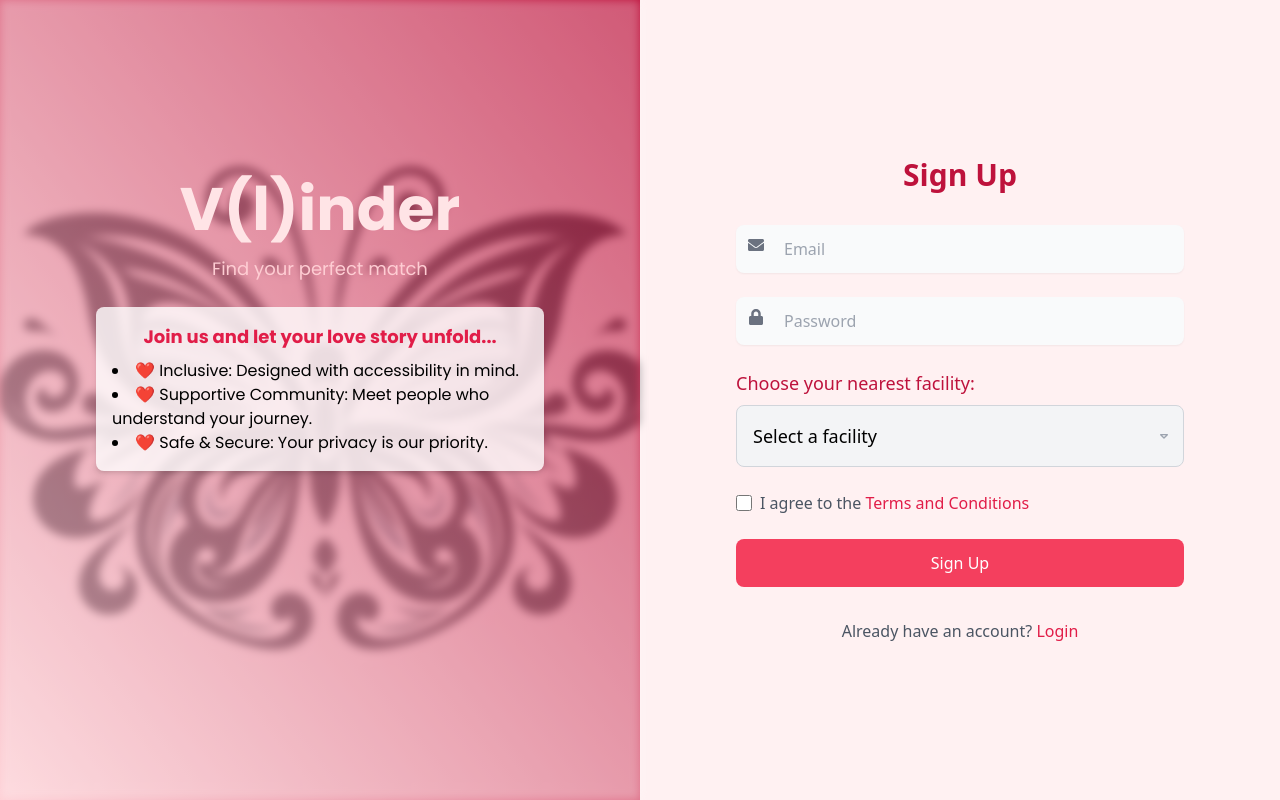
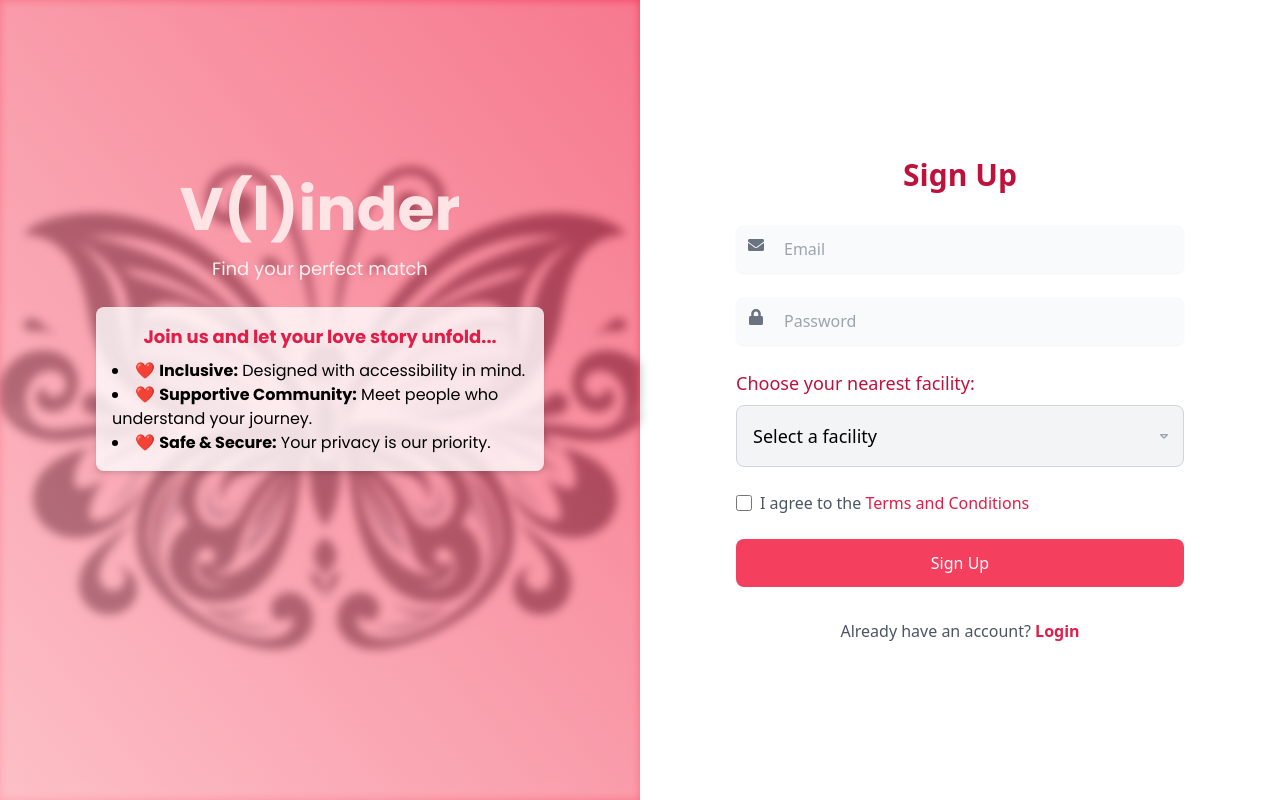
Before and after one commit to remcohofmans/RnD, a React (Create React App) app: page /login in a window 1280 px wide. Both pictures are taken after a click on the button "Sign Up". Built offline with nearby package versions, Linux system fonts and the light colour scheme; no server answers.

Commit message:
Apply new color palette

```diff
--- a/src/Components/LoginRegister.jsx
+++ b/src/Components/LoginRegister.jsx
@@ -35,7 +35,7 @@ const LoginRegister = ({ loginWithEmail, signUpWithEmail }) => {
   return (
     <div className="min-h-screen flex">
       {/* Left Half */}
-      <div className="w-1/2 flex flex-col items-center justify-center bg-gradient-to-tr from-[#fecdd3] to-[#be123c] relative py-10">
+      <div className="w-1/2 flex flex-col items-center justify-center bg-gradient-to-tr from-[#fda4af] to-[#f43f5e] relative py-10">
         <div
           className="absolute top-0 right-0 bottom-0 left-0 opacity-30 bg-cover bg-center"
           style={{ backgroundImage: `url(${butterflyImage})`, filter: 'blur(5px)' }}
@@ -44,16 +44,16 @@ const LoginRegister = ({ loginWithEmail, signUpWithEmail }) => {
         {/* Title with Animation */}
         <div className={`relative z-10 text-center font-poppins transition-all duration-700 ${isLogin ? 'mt-0' : 'mt-[-150px]'}`}>
           <h1 className="text-[#ffe4e6] text-6xl font-bold mb-4 font-cursive">V(l)inder</h1>
-          <p className="text-[#fecdd3] text-lg mb-6">Find your perfect match</p>
+          <p className="text-[#fff1f2] text-lg mb-6">Find your perfect match</p>
 
           {/* Registration Info Prompt */}
           {showRegisterInfo && (
             <div className="mt-6 bg-white bg-opacity-80 shadow-md rounded-lg p-4 max-w-md mx-auto">
               <h2 className="font-bold text-lg text-center text-[#e11d48]">Join us and let your love story unfold...</h2>
               <ul className="list-disc list-inside text-left mt-2">
-                <li>❤️ Inclusive: Designed with accessibility in mind.</li>
-                <li>❤️ Supportive Community: Meet people who understand your journey.</li>
-                <li>❤️ Safe & Secure: Your privacy is our priority.</li>
+                <li>❤️ <strong>Inclusive:</strong> Designed with accessibility in mind.</li>
+                <li>❤️ <strong>Supportive Community:</strong> Meet people who understand your journey.</li>
+                <li>❤️ <strong>Safe & Secure:</strong> Your privacy is our priority.</li>
               </ul>
             </div>
           )}
@@ -61,7 +61,7 @@ const LoginRegister = ({ loginWithEmail, signUpWithEmail }) => {
       </div>
 
       {/* Right Half */}
-      <div className="w-1/2 flex flex-col justify-center p-12 bg-[#fff1f2] shadow-lg">
+      <div className="w-1/2 flex flex-col justify-center p-12 bg-[#fffff] shadow-lg">
         <div className="w-full max-w-md mx-auto">
           <h2 className="text-3xl font-bold text-[#be123c] text-center mb-8">{isLogin ? 'Login' : 'Sign Up'}</h2>
 
@@ -76,7 +76,7 @@ const LoginRegister = ({ loginWithEmail, signUpWithEmail }) => {
                   onChange={(e) => setLoginEmail(e.target.value)}
                   onFocus={() => setFocusEmail(true)}
                   onBlur={() => setFocusEmail(false)}
-                  className="w-full py-3 px-12 bg-gray-50 rounded-lg shadow-sm focus:outline-none focus:ring-2 focus:ring-[#f43f5e]"
+                  className="w-full py-3 px-12 bg-gray-50 rounded-lg shadow-sm focus:outline-none focus:ring-2 focus:ring-[#fda4af]"
                   placeholder="Email"
                   required
                 />
@@ -91,7 +91,7 @@ const LoginRegister = ({ loginWithEmail, signUpWithEmail }) => {
                   onChange={(e) => setLoginPassword(e.target.value)}
                   onFocus={() => setFocusPassword(true)}
                   onBlur={() => setFocusPassword(false)}
-                  className="w-full py-3 px-12 bg-gray-50 rounded-lg shadow-sm focus:outline-none focus:ring-2 focus:ring-[#f43f5e]"
+                  className="w-full py-3 px-12 bg-gray-50 rounded-lg shadow-sm focus:outline-none focus:ring-2 focus:ring-[#fda4af]"
                   placeholder="Password"
                   required
                 />
@@ -115,7 +115,7 @@ const LoginRegister = ({ loginWithEmail, signUpWithEmail }) => {
                   onChange={(e) => setSignUpEmail(e.target.value)}
                   onFocus={() => setFocusEmail(true)}
                   onBlur={() => setFocusEmail(false)}
-                  className="w-full py-3 px-12 bg-gray-50 rounded-lg shadow-sm focus:outline-none focus:ring-2 focus:ring-[#f43f5e]"
+                  className="w-full py-3 px-12 bg-gray-50 rounded-lg shadow-sm focus:outline-none focus:ring-2 focus:ring-[#fda4af]"
                   placeholder="Email"
                   required
                 />
@@ -130,7 +130,7 @@ const LoginRegister = ({ loginWithEmail, signUpWithEmail }) => {
                   onChange={(e) => setSignUpPassword(e.target.value)}
                   onFocus={() => setFocusPassword(true)}
                   onBlur={() => setFocusPassword(false)}
-                  className="w-full py-3 px-12 bg-gray-50 rounded-lg shadow-sm focus:outline-none focus:ring-2 focus:ring-[#f43f5e]"
+                  className="w-full py-3 px-12 bg-gray-50 rounded-lg shadow-sm focus:outline-none focus:ring-2 focus:ring-[#fda4af]"
                   placeholder="Password"
                   required
                 />
@@ -168,7 +168,7 @@ const LoginRegister = ({ loginWithEmail, signUpWithEmail }) => {
                   type="checkbox"
                   checked={isTermsAgreed}
                   onChange={(e) => setIsTermsAgreed(e.target.checked)}
-                  className="h-4 w-4 text-[#e11d48] focus:ring-[#f43f5e]"
+                  className="h-4 w-4 text-[#e11d48] focus:ring-[#fda4af]"
                 />
                 <label className="ml-2 text-gray-600">
                   I agree to the <a href="#" className="text-[#e11d48]" onClick={(e) => { e.preventDefault(); setShowTermsModal(true); }}>Terms and Conditions</a>
@@ -190,7 +190,7 @@ const LoginRegister = ({ loginWithEmail, signUpWithEmail }) => {
               <p className="text-gray-600">
                 Don't have an account?{' '}
                 <button
-                  className="text-[#e11d48] hover:text-[#be123c]"
+                  className="text-[#e11d48] hover:text-[#be123c] font-bold"
                   onClick={() => { setIsLogin(false); setShowRegisterInfo(true); }}
                 >
                   Sign Up
@@ -200,7 +200,7 @@ const LoginRegister = ({ loginWithEmail, signUpWithEmail }) => {
               <p className="text-gray-600">
                 Already have an account?{' '}
                 <button
-                  className="text-[#e11d48] hover:text-[#be123c]"
+                  className="text-[#e11d48] hover:text-[#be123c] font-bold"
                   onClick={() => { setIsLogin(true); setShowRegisterInfo(false); }}
                 >
                   Login
@@ -219,15 +219,15 @@ const LoginRegister = ({ loginWithEmail, signUpWithEmail }) => {
                 <p className="text-gray-600">
                   Welcome to our platform. By accessing and using our services, you agree to comply with the following terms and conditions:
                   <br /><br />
-                1. **Acceptance of Terms**: By creating an account, you agree to be bound by these terms and any amendments.
+                  1. <strong>Acceptance of Terms:</strong> By creating an account, you agree to be bound by these terms and any amendments.
                   <br /><br />
-                2. **Privacy Policy**: Your personal data is protected under our privacy policy.
+                  2. <strong>Privacy Policy:</strong> Your personal data is protected under our privacy policy.
                   <br /><br />
-                3. **Account Responsibilities**: You are responsible for maintaining the confidentiality of your account.
+                  3. <strong>Account Responsibilities:</strong> You are responsible for maintaining the confidentiality of your account.
                   <br /><br />
-                4. **Prohibited Activities**: You may not engage in illegal or harmful activities on this platform.
+                  4. <strong>Prohibited Activities:</strong> You may not engage in illegal or harmful activities on this platform.
                   <br /><br />
-                5. **Termination**: We reserve the right to suspend or terminate your account at any time.
+                  5. <strong>Termination:</strong> We reserve the right to suspend or terminate your account at any time.
                   <br /><br />
                   And so on...
                 </p>
```
Lines whose indentation alone changed are shown as unchanged.
